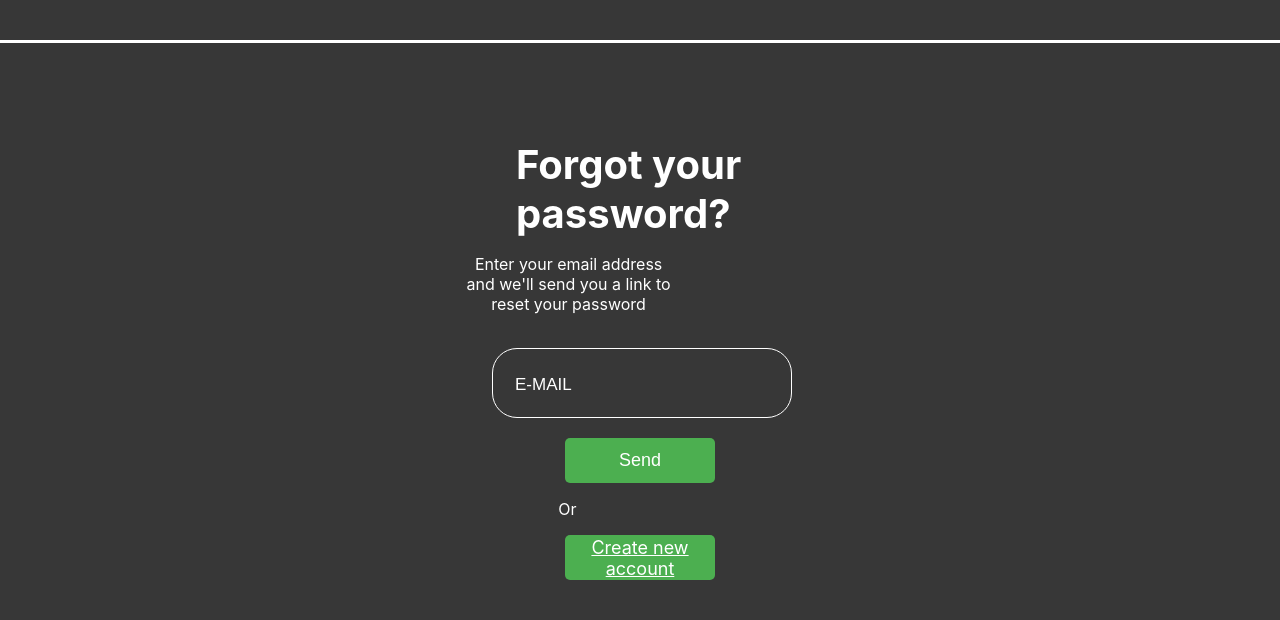
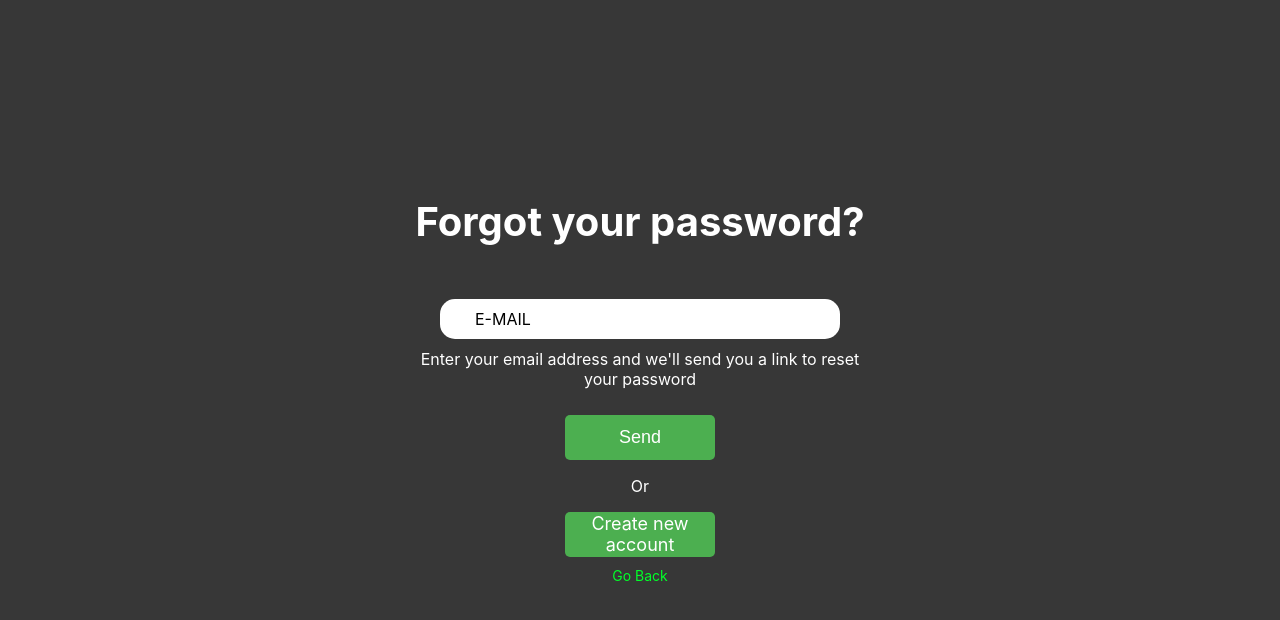
Before and after one commit to gloopjuice/baldinsfinal, a Vue app in the folder frontend/: page /ForgotPass in a window 1280 px wide. Shown: the top 620 px of the page. Built offline with nearby package versions, Linux system fonts and the light colour scheme.

Commit message:
grrrr nepatik sis viss

```diff
--- a/frontend/src/components/Header.vue
+++ b/frontend/src/components/Header.vue
@@ -76,7 +76,7 @@ export default {
       }
     },
     fetchProfile(authToken) {
-      axios.get('/api/getUserProfile', {
+      axios.get('/getUserProfile', {
         headers: {
           Authorization: `Bearer ${authToken}`
         }
@@ -157,6 +157,15 @@ export default {
   padding: 0;
   background: transparent;
   border: 0;
+  transform: rotate(-90deg);
+}
+
+.rotate {
+  transform: rotate(-180deg);
+}
+
+.rotate-back {
+  transform: rotate(-90deg);
 }
 
 #menu-img {
@@ -221,13 +230,7 @@ export default {
   text-align: center;
 }
 
-.rotate {
-  transform: rotate(90deg);
-}
 
-.rotate-back {
-  transform: rotate(0deg);
-}
 
 .overlay {
   position: fixed;
--- a/frontend/src/views/ForgotPassView.vue
+++ b/frontend/src/views/ForgotPassView.vue
@@ -1,24 +1,56 @@
 <template>
   <div class="LoginWindow">
-      <h1 id="header" style="font-size: 5vh; padding-left: 4vh;">Forgot your password?</h1>
-      <form>
-        <p id="ForgotPassMessage">Enter your email address and we'll send you a link to reset your password</p>
+    <h1 id="header">Forgot your password?</h1>
     <div id="input-container">
         <input type="text" placeholder="E-MAIL" id="email">
       </div>
+    <form>
+
+      <p id="ForgotPassMessage">Enter your email address and we'll send you a link to reset your password</p>
+
       <RouterLink to="/ResetPass" id="send">
         <button id="send-but">Send</button>
       </RouterLink>
-        <p id="or" style="padding-bottom: 2vh;">Or</p>
+      <p id="or">Or</p>
       <RouterLink to="/register" id="register">Create new account</RouterLink>
-        <div class="horizontal-line"></div> <!-- Added horizontal line -->
     </form>
+
+    <RouterLink to="/" id="go-back">Go Back</RouterLink>
   </div>
+ <!--  <div class="horizontal-line"></div> -->
 </template>
+
 <style scoped>
+
+
+/* .horizontal-line {
+  position: fixed;
+  top: 5vh;
+  left: 0;
+  height: 3px;
+  background-color: white;
+  width: 100%;
+} */
+
 body {
   place-items: center;
   overflow: auto;
+}
+
+#go-back {
+  display: inline-block;
+  margin-top: 10px;
+  margin-bottom: 20px;
+  font-family: "Inter", sans-serif;
+  font-size: 14px;
+  color: #00FF29;
+  text-decoration: none;
+  cursor: pointer;
+  text-align: center;
+  width: 100%;
+}
+#go-back:hover {
+  text-decoration: underline;
 }
 
 .LoginWindow {
@@ -27,20 +59,17 @@ body {
   background-color: var(--color-element);
   border-radius: 25px;
   box-shadow: 0px 0px 300px 50px var(--color-element);
-  display: block;
+  display: flex;
+  flex-direction: column;
+  align-items: center; /* Center align child elements horizontally */
+  justify-content: center; /* Center align child elements vertically */
 }
 
-#header {
-  font: "Inter";
-  font-size: 80px;
-  font-weight: bold;
-  display: flex;
-  position: relative;
-  left: 69px;
-  top: 40px;
-  width: 300px;
-  margin: 0;
-  padding: 0;
+h1 {
+  font-size: 5vh;
+  text-align: center; /* Center text within the element */
+  margin-bottom: 1vh; /* Add some bottom margin */
+  font-weight: bold; /* Set font weight to bold */
 }
 
 p {
@@ -52,41 +81,57 @@ p {
 }
 
 #ForgotPassMessage {
-  top: 7vh;
-  left: 4vw;
+  text-align: center; /* Center text within the element */
+  width: 100%; /* Ensure it takes the full width of its parent */
+  margin-bottom: 2vh; /* Add some bottom margin */
 }
 
+#send-but, #register {
+  height: 45px;
+  width: 150px;
+  border: none;
+  border-radius: 5px;
+  background-color: #4CAF50; /* Green */
+  color: white;
+  font: "Inter";
+  font-size: 18px;
+  cursor: pointer;
+  transition: background-color 0.3s;
+  text-align: center; /* Center text horizontally */
+  margin: 0 auto; /* Center the buttons horizontally */
+  margin-top: 10px; /* Add some top margin */
+
+}
 #input-container {
-  width: 300px;
-  height: 180px;
+  width: 100%; /* Set width to 100% */
+  max-width: 400px; /* Set maximum width for better responsiveness */
+  margin: 0 auto; /* Center the container horizontally */
+}
+input {
   display: block;
-  position: relative;
-  top: 45px;
-  left: 77px;
-}
-
-input {
-  height: 70px;
-  width: 300px;
-  border-radius: 25px;
-  border: 1px solid white; /* Add white outline */
-  font-size: 20px;
+  height: 40px;
+  width: 100%; /* Full width */
+  border-radius: 15px;
+  border: 0;
+  font-size: 18px;
   text-indent: 20px;
-  font: "Inter";
-  color: var(--color-text);
-  background-color: var(--color-light-dark-red);
+  font-family: "Inter", sans-serif;
+  color: #000000;
+  background-color: #ffffff;
+  margin: 10px auto;
+  padding: 0 15px; /* Added padding for better touch experience */
 }
 
 input::placeholder {
-  color: var(--color-text);
-  font-size: 17px;
+  color: #000000;
+  font-size: 16px;
 }
 
 #email {
   margin-top: 45px;
 }
 
-#send-but, #register { /* Style the buttons like the green buttons in ForumHub */
+#send-but, #register {
   height: 45px;
   width: 150px;
   border: none;
@@ -112,14 +157,18 @@ input::placeholder {
   outline: none; /* Remove outline on focus */
 }
 
-#send {
+#send, #register{
   text-decoration: none;
 }
 
 #or {
   margin-top: 2vh;
-  left: 11.2vw;
+  display: flex;
+  justify-content: center; /* Center the element horizontally */
+  width: 100%; /* Ensure it takes the full width of its parent */
+  padding-bottom: 2vh;
 }
+
 .horizontal-line {
   position: fixed;
   top: 5vh; /* Adjust as needed */
@@ -132,4 +181,7 @@ input::placeholder {
 #register {
   text-align: center; /* Center text horizontally */
 }
+
+
+
 </style>
--- a/frontend/src/views/HomeView.vue
+++ b/frontend/src/views/HomeView.vue
@@ -2,7 +2,7 @@
   <Header />
   <div class="container">
     <h1 class="title">JAUNĀ RVTGTR VERSIJA IR KLĀT!</h1>
-    <h2>KAS JAUNS? ŠAJĀ VERSIJĀ IR JAUNI KLOĶĪŠI KO PAGROZĪT, KAS MAINA SKAŅU!</h2>
+    <h2 class="subtitle">KAS JAUNS? ŠAJĀ VERSIJĀ IR JAUNI KLOĶĪŠI KO PAGROZĪT, KAS MAINA SKAŅU!</h2>
   </div>
 </template>
 
@@ -17,7 +17,24 @@
 
 .title {
   font-size: 10vh;
-  white-space: nowrap; /* Prevent line break */
+  animation: fadeInScale 1s ease-in-out; /* Apply the animation */
+}
+
+.subtitle {
+  animation: fadeInScale 1s ease-in-out; /* Apply the same speed animation */
+  animation-delay: 1s; /* Delay the animation by 1 second */
+  animation-fill-mode: both; /* Retain the final state of the animation */
+}
+
+@keyframes fadeInScale {
+  0% {
+    opacity: 0;
+    transform: scale(0.8);
+  }
+  100% {
+    opacity: 1;
+    transform: scale(1);
+  }
 }
 
 /* Override scrollbar hiding rules for HomeView.vue */
@@ -50,6 +67,13 @@
     padding: 0 2rem;
   }
 }
+
+/* Apply padding to h1 on mobile devices */
+@media (max-width: 767px) {
+  .title {
+    padding-top: 8vh; /* Adjust padding as needed */
+  }
+}
 </style>
 
 <script>
@@ -57,8 +81,8 @@ import Header from '../components/Header.vue'
 
 export default {
   name: "Home",
-  components:{
-      Header
+  components: {
+    Header
   }
 }
 </script>
--- a/frontend/src/views/LoginView.vue
+++ b/frontend/src/views/LoginView.vue
@@ -64,12 +64,9 @@ export default {
 
 
 <style scoped>
-
-
 .LoginWindow {
   text-align: center;
 }
-
 
 #header {
   font-family: "Inter", sans-serif;
@@ -81,11 +78,9 @@ export default {
   text-stroke: 4px #ffffff; /* Standard */
 }
 
-
 #input-container {
   margin-bottom: 20px;
 }
-
 
 input {
   display: block;
@@ -102,12 +97,10 @@ input {
   padding: 0 15px; /* Added padding for better touch experience */
 }
 
-
 input::placeholder {
   color: #000000;
   font-size: 16px;
 }
-
 
 #ForgotPass {
   padding-top: 5px;
@@ -118,13 +111,11 @@ input::placeholder {
   margin-top: 10px;
 }
 
-
 #button-container {
   display: flex;
   justify-content: center;
   gap: 20px;
 }
-
 
 button, #register-but {
   height: 45px;
@@ -143,7 +134,6 @@ button, #register-but {
   justify-content: center;
 }
 
-
 .horizontal-line {
   position: fixed;
   top: 5vh;
@@ -152,7 +142,6 @@ button, #register-but {
   background-color: white;
   width: 100%;
 }
-
 
 .bottom-text {
   position: fixed;
@@ -165,8 +154,31 @@ button, #register-but {
   color: #FFFFFF;
   text-align: center;
 }
-body
-{
+
+body {
   overflow-y: hidden;
 }
+
+@media (max-width: 768px) {
+ .LoginWindow {
+    padding-top: 7vh; /* Increase padding from the top for mobile */
+  }
+
+  #input-container {
+    width: 90%; /* Make inputs responsive */
+    margin-left: auto;
+    margin-right: auto;
+  }
+
+  input {
+    width: 100%; /* Full width inputs for mobile */
+    box-sizing: border-box; /* Include padding and border in element's total width and height */
+  }
+
+
+
+ .bottom-text {
+    font-size: 12px; /* Optional adjustment for smaller screens */
+  }
+}
 </style>
--- a/frontend/src/views/RegisterView.vue
+++ b/frontend/src/views/RegisterView.vue
@@ -65,7 +65,6 @@ export default {
   }
 };
 </script>
-
 <style scoped>
 body {
   display: flex;
@@ -90,9 +89,9 @@ body {
   font-size: 80px;
   font-weight: bold;
   margin-bottom: 20px;
-  color: #00FF29; /* Original green color */
-  -webkit-text-stroke: 4px #ffffff; /* Chrome, Safari */
-  stroke: 4px #ffffff; /* Standard */
+  color: #00FF29;
+  -webkit-text-stroke: 4px #ffffff;
+  stroke: 4px #ffffff;
 }
 
 #input-container {
@@ -102,7 +101,7 @@ body {
 input {
   display: block;
   height: 40px;
-  width: 800px; /* Increased width */
+  width: 800px;
   border-radius: 15px;
   border: 0;
   font-size: 18px;
@@ -111,7 +110,7 @@ input {
   color: #000000;
   background-color: #ffffff;
   margin: 10px auto;
-  padding: 0 15px; /* Added padding for better touch experience */
+  padding: 0 15px;
 }
 
 input::placeholder {
@@ -171,7 +170,7 @@ button:hover {
 
 .horizontal-line {
   position: fixed;
-  top: 5vh; /* Adjusted to match the position in loginview */
+  top: 5vh;
   left: 0;
   height: 3px;
   background-color: white;
@@ -193,4 +192,28 @@ button:hover {
   color: #FFFFFF;
   text-align: center;
 }
+
+@media (max-width: 768px) {
+ .RegWindow {
+    padding-top: 7vh;
+  }
+
+  #input-container {
+    width: 127%;
+    margin-left: auto;
+    margin-right: auto;
+    padding-right: 11vh;
+  }
+
+  input {
+    width: 100%;
+    box-sizing: border-box;
+  }
+
+
+
+ .bottom-text {
+    font-size: 12px;
+  }
+}
 </style>
```
Also changed, not shown: frontend/src/components/PostDetails.vue (+14 -15 lines), frontend/src/components/UserManagementView.vue (+93 -6 lines), 1 other file (tests, documents, lock files or other folders). Lines whose indentation alone changed are shown as unchanged.
